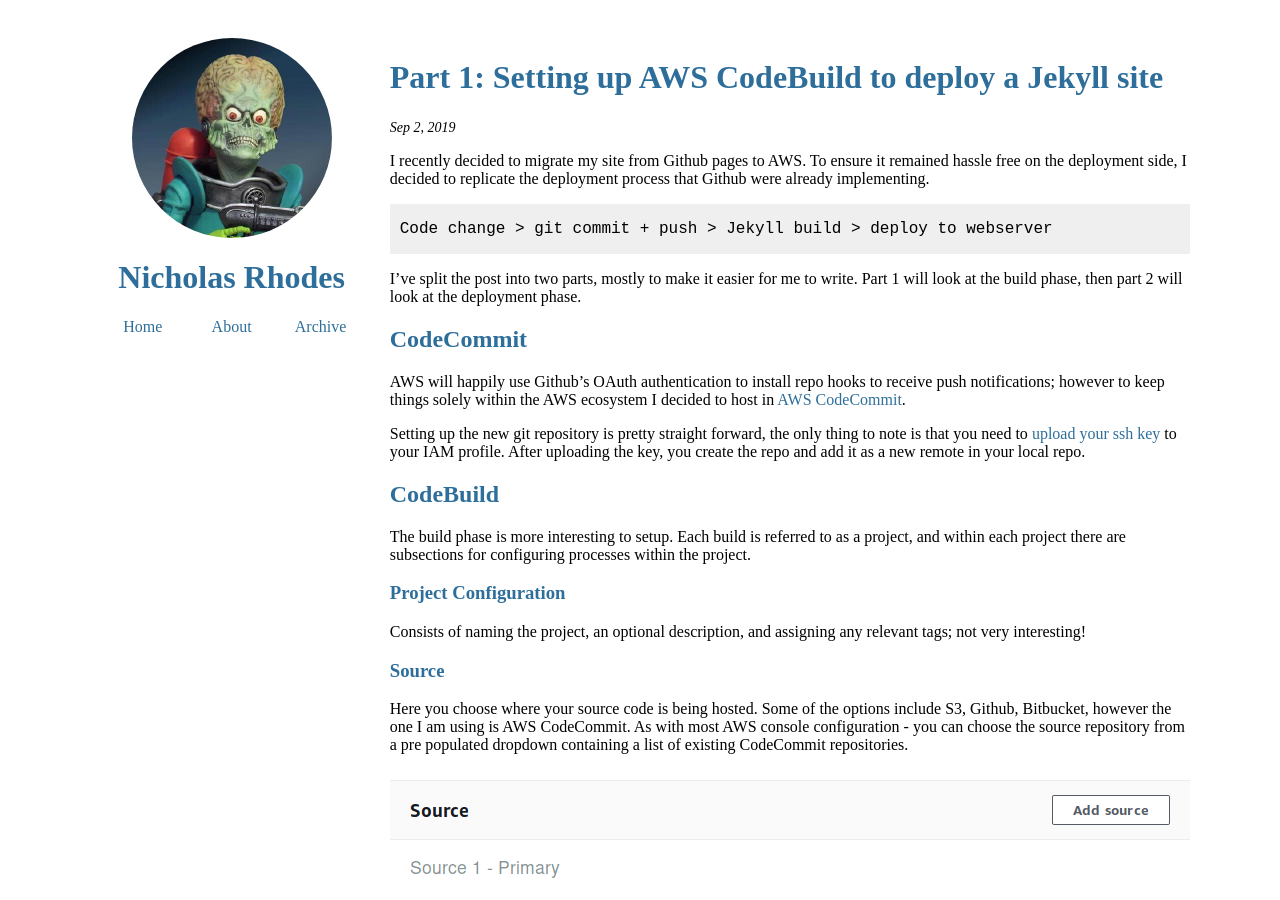
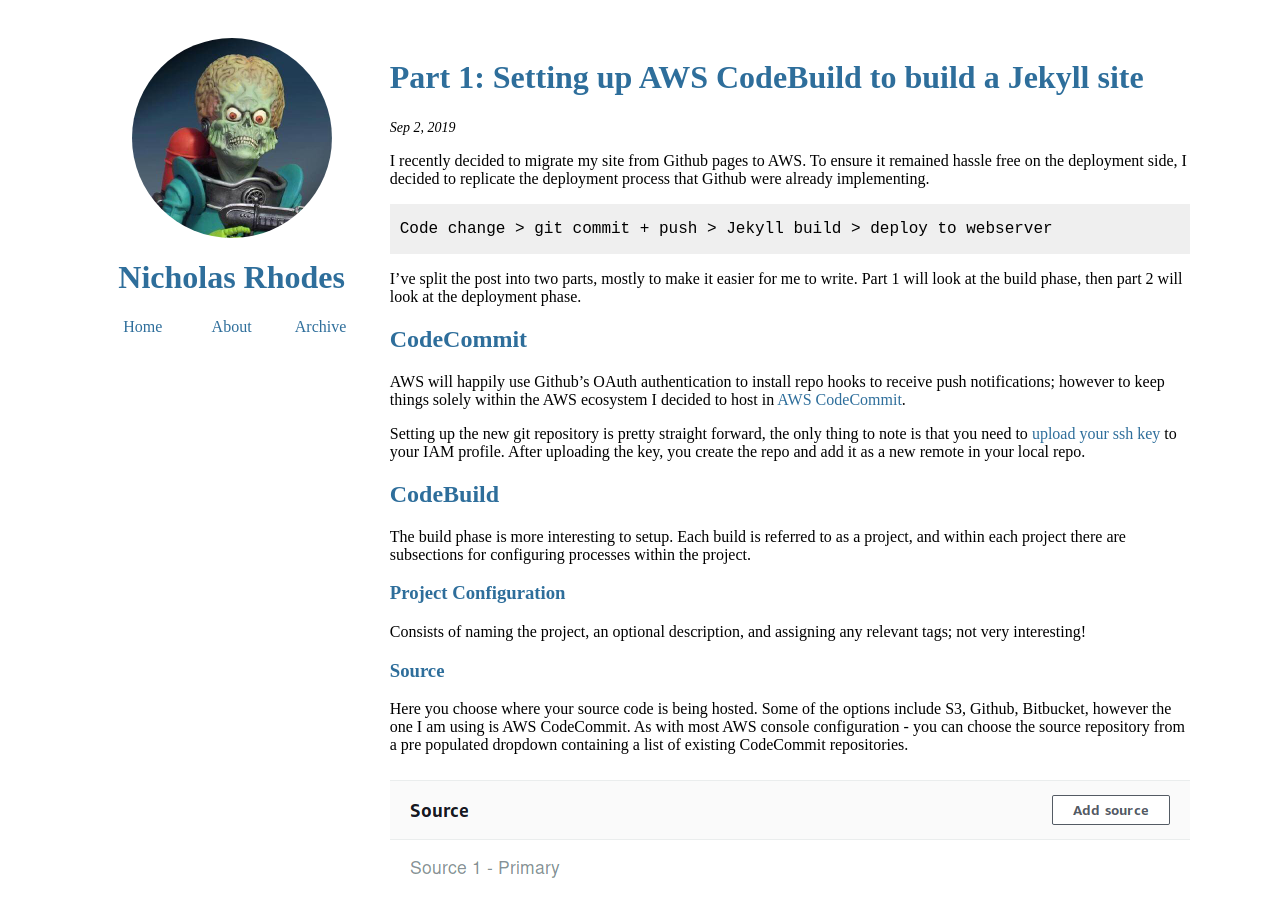
Before and after one commit to nickrhodes-gh/nickrhodes-gh.github.io, a Jekyll site: the page built from _posts/2019-09-02-aws-codedeploy-piplines.md, in a window 1280 px wide and 900 px high. Built offline with Jekyll 4.4.1, drawn with Linux system fonts in a browser that asks for light colours.

Commit message:
Update aws codedeploy post tile and description

```diff
--- a/_posts/2019-09-02-aws-codedeploy-piplines.md
+++ b/_posts/2019-09-02-aws-codedeploy-piplines.md
@@ -1,10 +1,10 @@
 ---
 layout: post
 title: >
-    Part 1: Setting up AWS CodeBuild to deploy a Jekyll site
+    Part 1: Setting up AWS CodeBuild to build a Jekyll site
 description: >
-    Taking a look at the process to setup the AWS CodeDeploy pipeline used to
-    build and deploy this site.
+    Part 1 takes a look at the process to setup the AWS CodeDeploy build phase
+    used to build and deploy this site.
 ---
 
 I recently decided to migrate my site from Github pages to AWS. To ensure it
```
